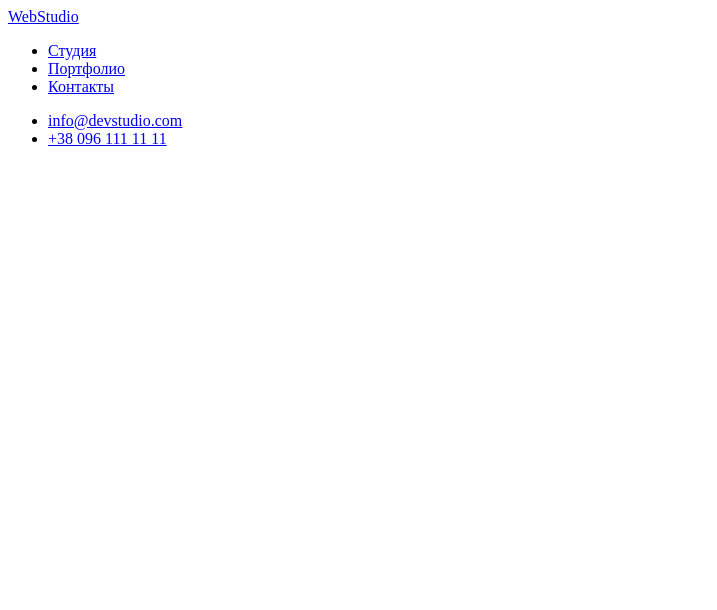
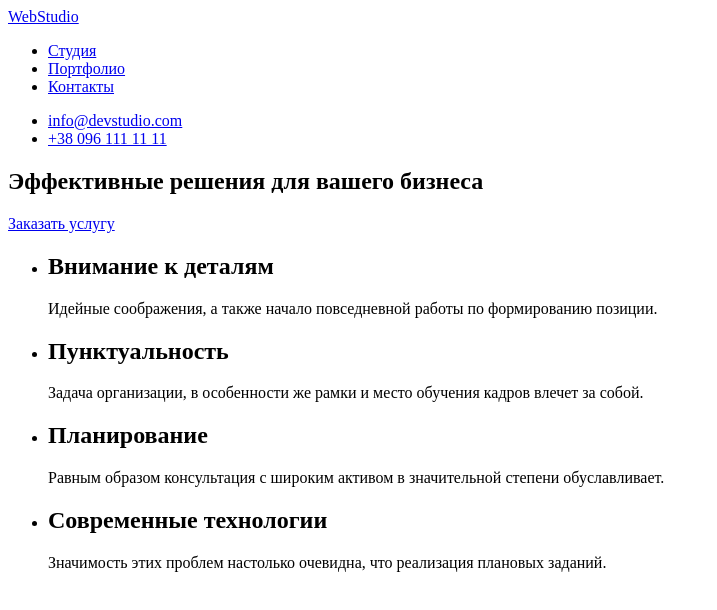
Before and after one commit to AlexDvor/goit-markup-hw-01, a plain HTML site: page index.html in a window 1280 px wide. Shown: the whole page, without its empty margins (0-717 px from the left). Drawn offline with Linux system fonts and the light colour scheme.

Commit message:
edit header, add body

```diff
--- a/index.html
+++ b/index.html
@@ -17,8 +17,47 @@
       </nav>
       <ul>
         <li><a href="mailto:info@devstudio.com">info@devstudio.com</a></li>
-        <li><a href="tel:+38 096 111 11 11">+38 096 111 11 11</a></li>
+        <li><a href="tel:+380961111111">+38 096 111 11 11</a></li>
       </ul>
     </header>
+    <main>
+      <section>
+        <h1>Эффективные решения для вашего бизнеса</h1>
+        <a href="#">Заказать услугу</a>
+      </section>
+      <section>
+        <!-- <h2>Примеры робот</h2> -->
+        <ul>
+          <li>
+            <h2>Внимание к деталям</h2>
+            <p>
+              Идейные соображения, а также начало повседневной работы по
+              формированию позиции.
+            </p>
+          </li>
+          <li>
+            <h2>Пунктуальность</h2>
+            <p>
+              Задача организации, в особенности же рамки и место обучения кадров
+              влечет за собой.
+            </p>
+          </li>
+          <li>
+            <h2>Планирование</h2>
+            <p>
+              Равным образом консультация с широким активом в значительной
+              степени обуславливает.
+            </p>
+          </li>
+          <li>
+            <h2>Современные технологии</h2>
+            <p>
+              Значимость этих проблем настолько очевидна, что реализация
+              плановых заданий.
+            </p>
+          </li>
+        </ul>
+      </section>
+    </main>
   </body>
 </html>
```
